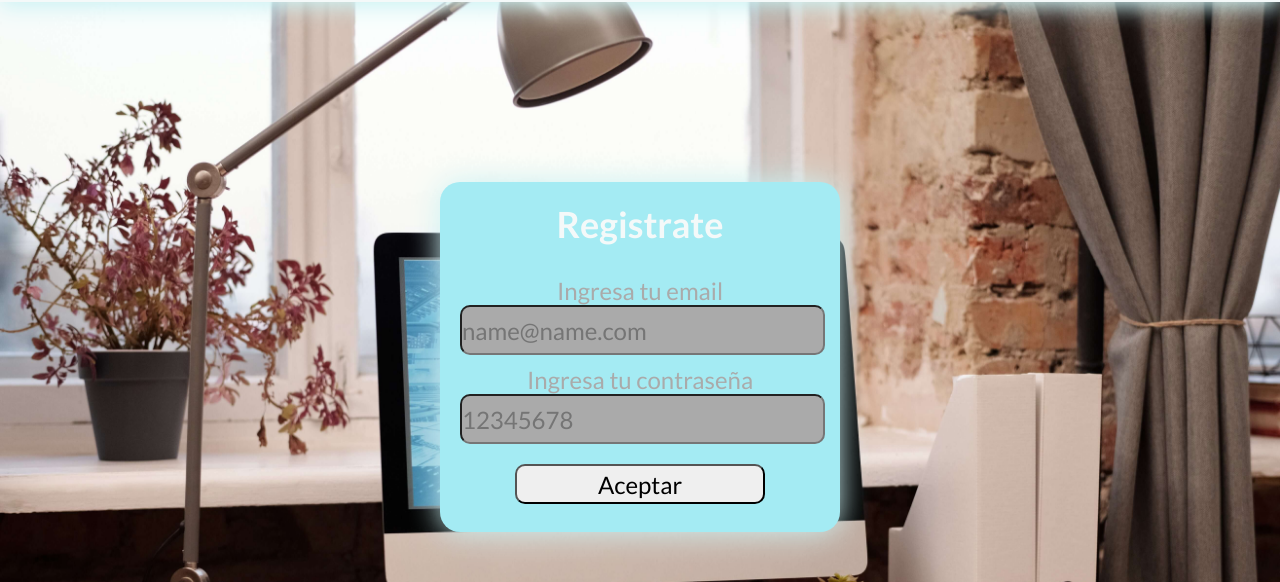
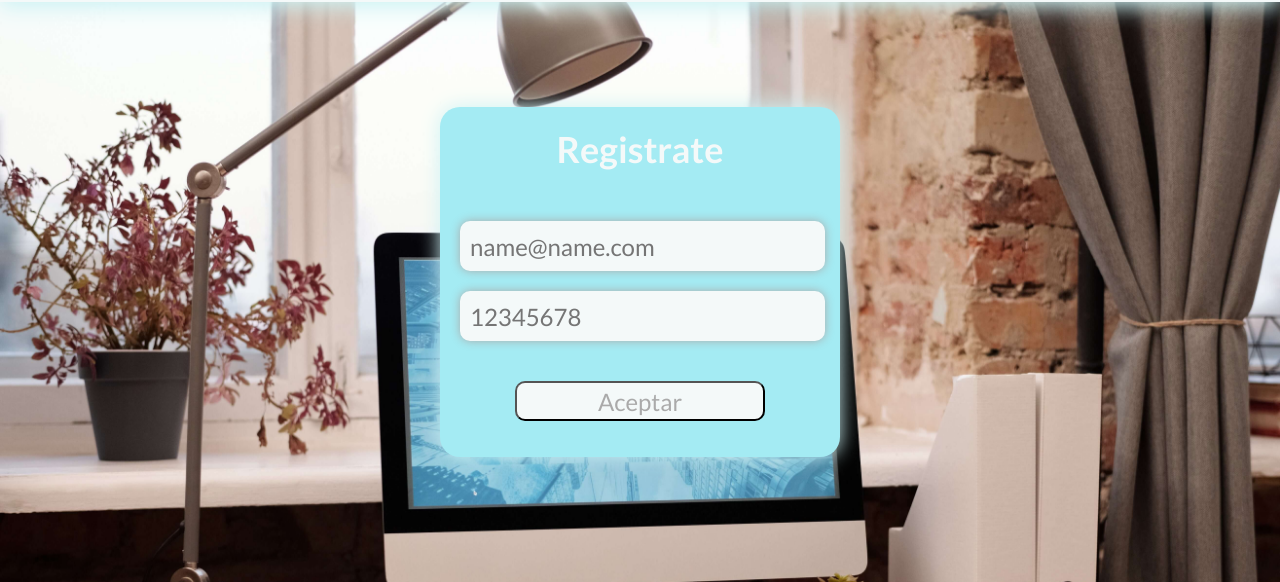
Before and after one commit to perezcatriel/PortfolioAP, an Angular app: page / in a window 1280 px wide. Shown: the part 118-700 px from the top of the page. Built offline with nearby package versions, Linux system fonts and the light colour scheme.

Commit message:
Subiendo correcciones al modal

```diff
--- a/src/app/components/login/login.component.css
+++ b/src/app/components/login/login.component.css
@@ -1,14 +1,20 @@
+/* .container {
+
+  background-color: var(--grey);
+} */
+
 form {
   background-color: var(--blue);
   width: 400px;
   height: 350px;
-  position: absolute;
-  top: 300px;
+  position: fixed;
+  top: calc(50% - 175px);
   left: calc(50% - 200px);
   padding: 20px;
   text-align: center;
   border-radius: 20px;
-  box-shadow: 0 0 30px var(--blue-light);
+  box-shadow: 0 0 20px var(--blue-light);
+  z-index: 20;
 }
 
 h2 {
@@ -24,18 +30,24 @@ p {
 }
 
 input {
-  background-color: var(--grey);
+  background-color: var(--white);
   width: 365px;
   height: 50px;
   border-radius: 10px;
-  color: var(--white);
+  border: none;
+  box-shadow: 0 0 10px var(--grey);
+  color: var(--grey);
   font-size: 2.4rem;
+  padding: 10px;
+  margin-top: 20px;
 }
 
 button {
   font-size: 2.4rem;
-  margin-top: 20px;
+  margin-top: 40px;
   width: 250px;
   height: 40px;
   border-radius: 10px;
+  color: var(--grey);
+  background-color: var(--white);
 }
--- a/src/app/components/login/login.component.html
+++ b/src/app/components/login/login.component.html
@@ -1,15 +1,17 @@
-<form>
+<div class="container">
+  <form>
   <h2>Registrate</h2>
 
   <label>
-    <p>Ingresa tu email</p>
+    <!-- <p>Ingresa tu email</p> -->
     <input type="text" name="" id="" placeholder="name@name.com">
   </label>
 
   <label for="">
-    <p>Ingresa tu contraseña</p>
+    <!-- <p>Ingresa tu contraseña</p> -->
     <input type="password" name="" id="" placeholder="12345678">
   </label>
 
   <button>Aceptar</button>
 </form>
+</div>
```
